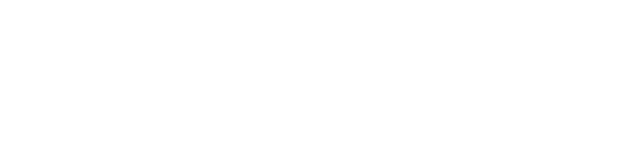
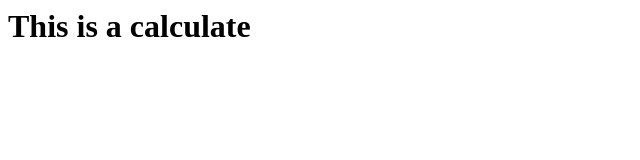
Before and after one commit to archiexdex/webHW1, a plain HTML site: page index.html in a window 1280 px wide. Shown: the whole page, without its empty margins (0-640 px from the left). Drawn offline with Linux system fonts and the light colour scheme.

Commit message:
1. Add icon

```diff
--- a/index.html
+++ b/index.html
@@ -4,8 +4,9 @@
   <meta name="viewport" content="width=device-width, initial-scale=1.0">
   <meta http-equiv="X-UA-Compatible" content="ie=edge">
   <title>Calculator</title>
+  <link rel="icon" href="snoopy.png">
 </head>
 <body>
-
+  <h1>This is a calculate</h1>
 </body>
 </html>
```
Also changed, not shown: paparoo.png (added), snoopy.png (added).
